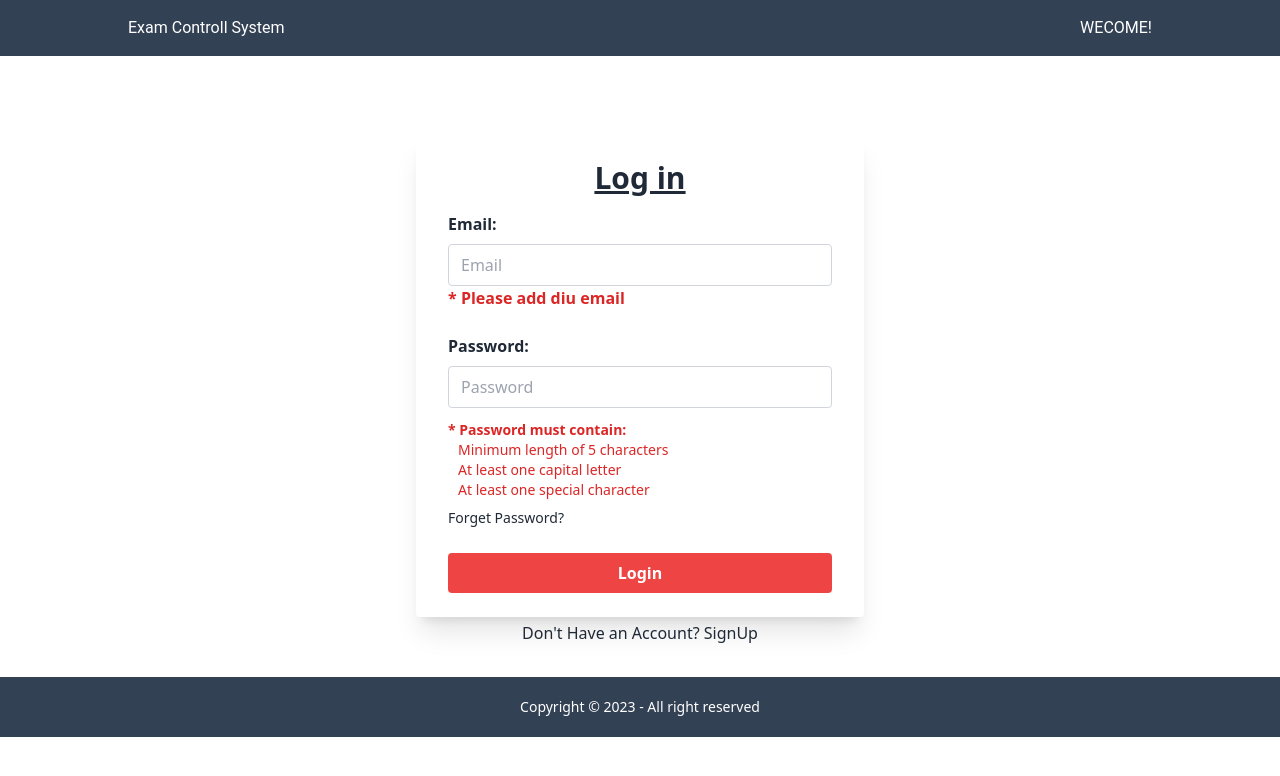
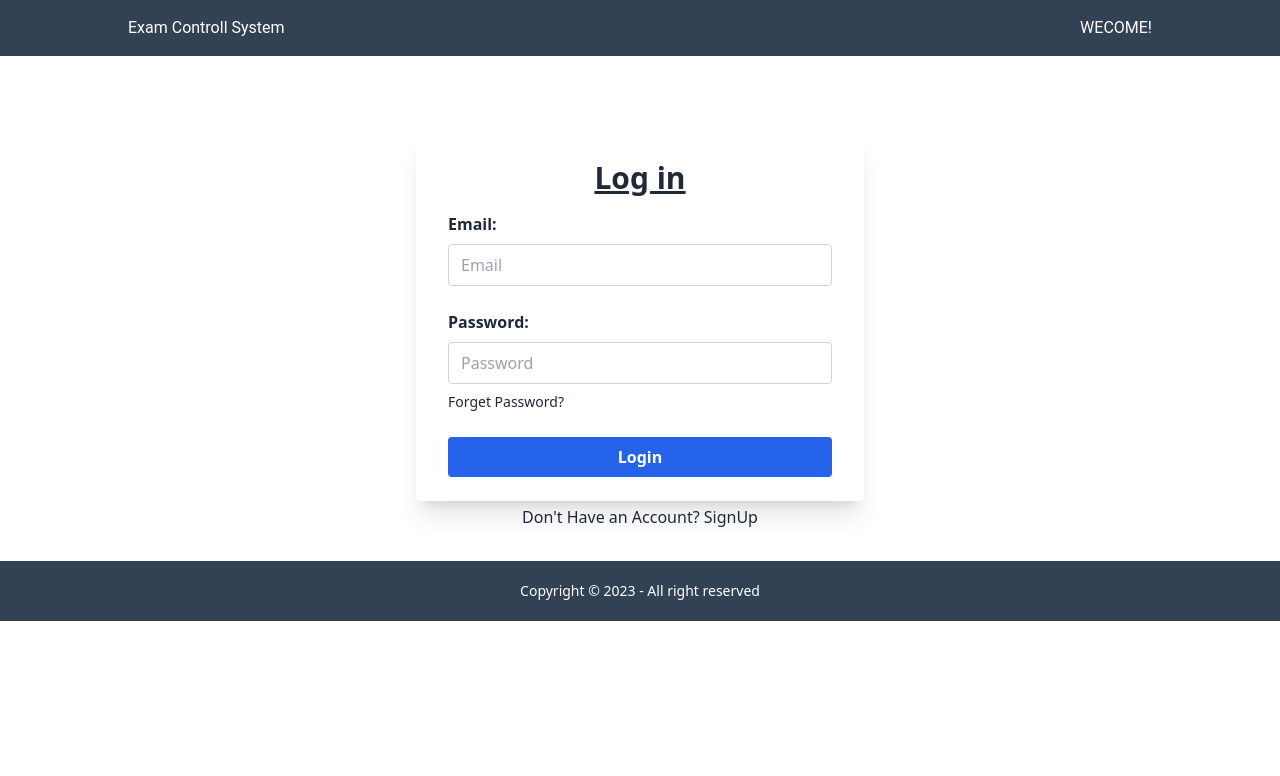
Before and after one commit to BS-Joy/Exam_control_client, a React (Create React App) app: page / in a window 1280 px wide. Shown: the top 776 px of the page. Built offline with nearby package versions, Linux system fonts and the light colour scheme; no server answers.

Commit message:
changes made on the login page

```diff
--- a/src/components/pages/auth/LogIn.js
+++ b/src/components/pages/auth/LogIn.js
@@ -5,12 +5,12 @@ import { Slide, ToastContainer, toast } from "react-toastify";
 
 
 const Login = () => {
-  const [passValidation, setPassValidation] = useState(false);
-  const [diuEmail, setDiuEmail] = useState(false);
+  // const [passValidation, setPassValidation] = useState(false);
+  // const [diuEmail, setDiuEmail] = useState(false);
 
   const {logIn} = useContext(AuthContext);
   const redirect = useNavigate();
-  const passwordRegex = /^(?=.*[A-Z])(?=.*[!@#$%^&*]).{5,}$/;
+  // const passwordRegex = /^(?=.*[A-Z])(?=.*[!@#$%^&*]).{5,}$/;
 
   const submitHandle = (event) => {
     event.preventDefault()
@@ -19,7 +19,7 @@ const Login = () => {
     const password = event.target.password.value;
 
     logIn(email, password)
-    .then(res => {
+    .then(() => {
       // console.log(res.usr);
       redirect('/home')
     }).catch(err => {
@@ -36,23 +36,23 @@ const Login = () => {
     })
   }
 
-  const checkDiuMail = (event) => {
-    const email = event.target.value;
-    if(email.includes('diu.edu.bd')){
-      setDiuEmail(true);
-    } else {
-      setDiuEmail(false);
-    }
-  }
+  // const checkDiuMail = (event) => {
+  //   const email = event.target.value;
+  //   if(email.includes('diu.edu.bd')){
+  //     setDiuEmail(true);
+  //   } else {
+  //     setDiuEmail(false);
+  //   }
+  // }
 
-  const checkPass = (event) => {
-    const pass = event.target.value;
-    if(passwordRegex.test(pass)){
-      setPassValidation(true)
-    } else {
-      setPassValidation(false)
-    }
-  }
+  // const checkPass = (event) => {
+  //   const pass = event.target.value;
+  //   if(passwordRegex.test(pass)){
+  //     setPassValidation(true)
+  //   } else {
+  //     setPassValidation(false)
+  //   }
+  // }
   return (
     <div className="container mx-auto max-w-screen-xl px-3">
       <div className="max-w-md mx-auto py-6 px-8 mt-20 bg-white rounded shadow-xl">
@@ -78,35 +78,36 @@ const Login = () => {
               Email:
             </label>
             <input
-              onChange={checkDiuMail}
+              // onChange={checkDiuMail}
               type="email"
               name="email"
               id="email"
               placeholder="Email"
               className="w-full border border-gray-300 py-2 pl-3 rounded mt-2 outline-none focus:ring-indigo-600 :ring-indigo-600"
             />
-            <p className={`font-bold text-red-600 ${diuEmail ? 'hidden' : 'block'}`}>* Please add diu email</p>
+            {/* <p className={`font-bold text-red-600 ${diuEmail ? 'hidden' : 'block'}`}>* Please add diu email</p> */}
           </div>
           <div>
             <label htmlFor="password" className="block text-gray-800 font-bold">
               Password:
             </label>
             <input
-              onChange={checkPass}
+              // onChange={checkPass}
               type="password"
               name="password"
               id="password"
               placeholder="Password"
               className="w-full border border-gray-300 py-2 pl-3 rounded mt-2 outline-none focus:ring-indigo-600 :ring-indigo-600"
             />
-            <div className={`text-sm ${passValidation ? "text-black" : "text-red-600"} mt-3 `}>
+            {/* ${passValidation ? "text-black" : "text-red-600"} */}
+            {/* <div className={`text-sm  mt-3 `}>
               <p className="font-bold">* Password must contain:</p>
               <ul className="list-disc list-inside">
                 <li className="pl-2.5">Minimum length of 5 characters</li>
                 <li className="pl-2.5">At least one capital letter</li>
                 <li className="pl-2.5">At least one special character</li>
               </ul>
-            </div>
+            </div> */}
             <Link
               to="/password_reset"
               className="text-sm font-thin text-gray-800 hover:underline mt-2 inline-block hover:text-indigo-600"
@@ -114,8 +115,8 @@ const Login = () => {
               Forget Password?
             </Link>
           </div>
-
-          <button disabled={ passValidation && diuEmail ? false : true } className="disabled:bg-red-500 disabled:cursor-not-allowed cursor-pointer py-2 px-4 block mt-6 bg-blue-600 hover:bg-blue-700 text-white font-bold w-full text-center rounded">
+          {/* disabled={ passValidation && diuEmail ? false : true } */}
+          <button className="disabled:bg-red-500 disabled:cursor-not-allowed cursor-pointer py-2 px-4 block mt-6 bg-blue-600 hover:bg-blue-700 text-white font-bold w-full text-center rounded">
             Login
           </button>
         </form>
```
